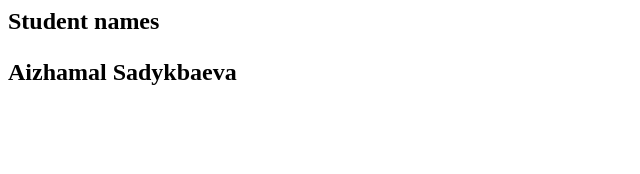
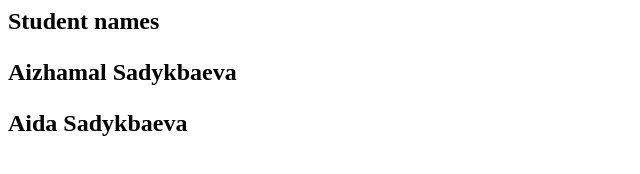
Before and after one commit to aizhamal27/MyProject, a plain HTML site: page index.html in a window 1280 px wide. Shown: the whole page, without its empty margins (0-640 px from the left). Drawn offline with Linux system fonts and the light colour scheme.

Commit message:
added Aida

```diff
--- a/index.html
+++ b/index.html
@@ -1,2 +1,3 @@
 <h2>Student names<h2>
 <p>Aizhamal Sadykbaeva<p>
+<p>Aida Sadykbaeva<p>
```
